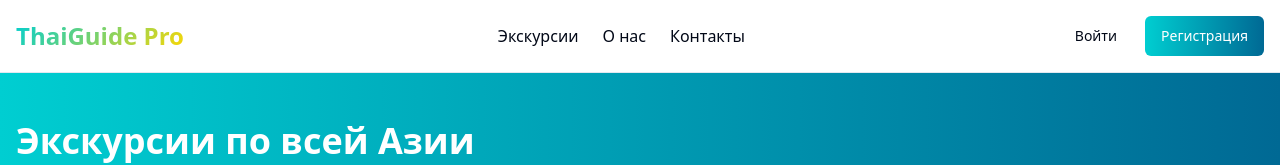
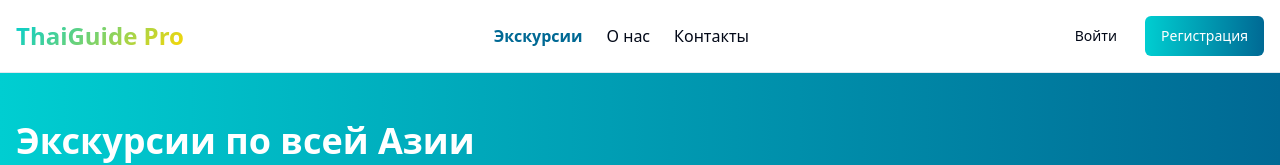
Before and after one commit to kbeautyg/gide, a React (Vite) app in the folder frontend/: page /tours in a window 1280 px wide. Shown: the top 165 px of the page. Built offline with nearby package versions, Linux system fonts and the light colour scheme; no server answers.

Commit message:
fix: add active link highlighting in PublicHeader navigation

```diff
--- a/frontend/src/components/PublicHeader.tsx
+++ b/frontend/src/components/PublicHeader.tsx
@@ -1,10 +1,11 @@
-import { Link } from 'react-router-dom'
+import { Link, useLocation } from 'react-router-dom'
 import { Button } from '@/components/ui/button'
 import { UserCircle } from 'lucide-react'
 import { useAuthStore } from '@/lib/store'
 
 export function PublicHeader() {
   const { isAuthenticated, user } = useAuthStore()
+  const location = useLocation()
 
   return (
     <header className="bg-white border-b sticky top-0 z-50">
@@ -13,13 +14,28 @@ export function PublicHeader() {
           ThaiGuide Pro
         </Link>
         <nav className="hidden md:flex items-center gap-6">
-          <Link to="/tours" className="hover:text-tropical-ocean transition-colors">
+          <Link
+            to="/tours"
+            className={`hover:text-tropical-ocean transition-colors ${
+              location.pathname === '/tours' ? 'text-tropical-ocean font-semibold' : ''
+            }`}
+          >
             Экскурсии
           </Link>
-          <Link to="/about" className="hover:text-tropical-ocean transition-colors">
+          <Link
+            to="/about"
+            className={`hover:text-tropical-ocean transition-colors ${
+              location.pathname === '/about' ? 'text-tropical-ocean font-semibold' : ''
+            }`}
+          >
             О нас
           </Link>
-          <Link to="/contact" className="hover:text-tropical-ocean transition-colors">
+          <Link
+            to="/contact"
+            className={`hover:text-tropical-ocean transition-colors ${
+              location.pathname === '/contact' ? 'text-tropical-ocean font-semibold' : ''
+            }`}
+          >
             Контакты
           </Link>
         </nav>
```
Also changed, not shown: 1 other file (tests, documents, lock files or other folders).
